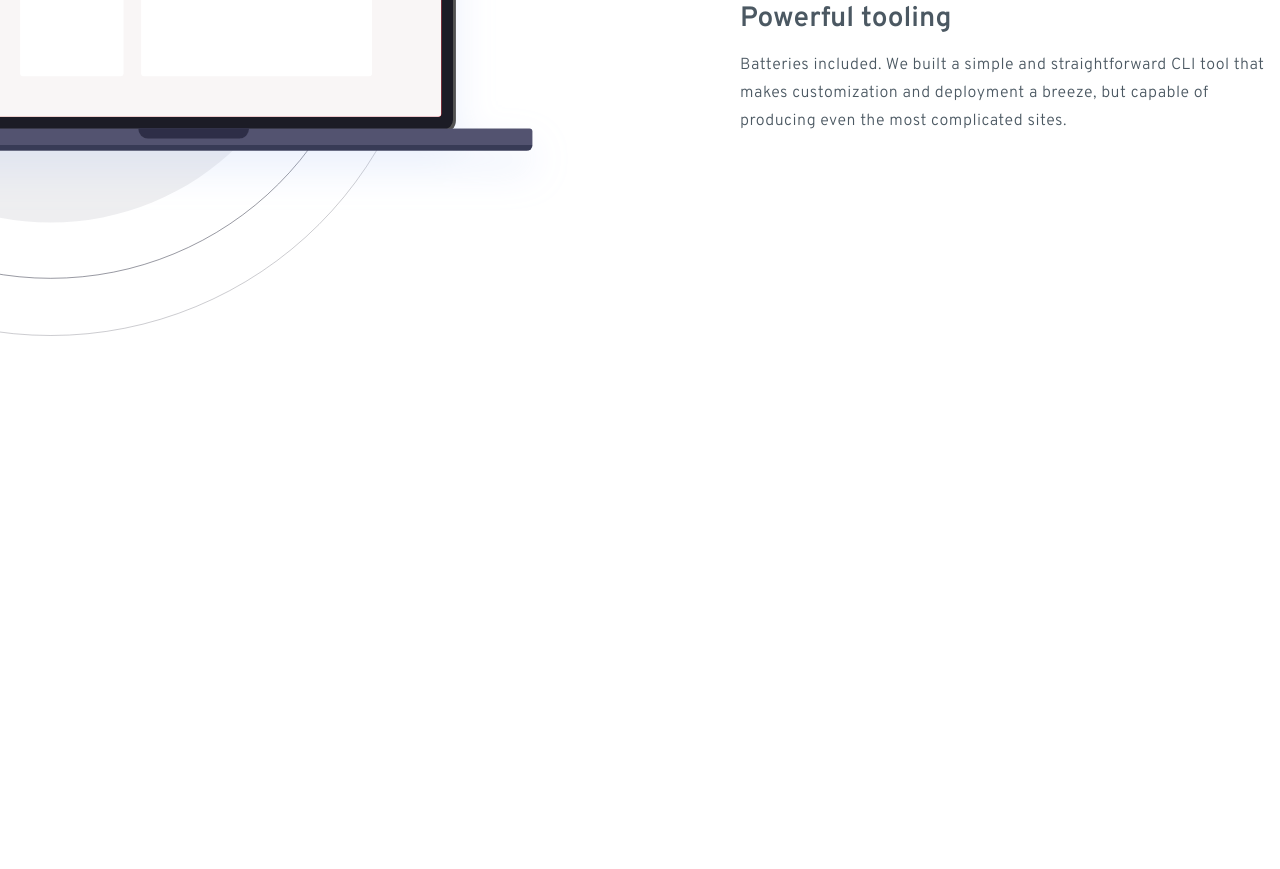
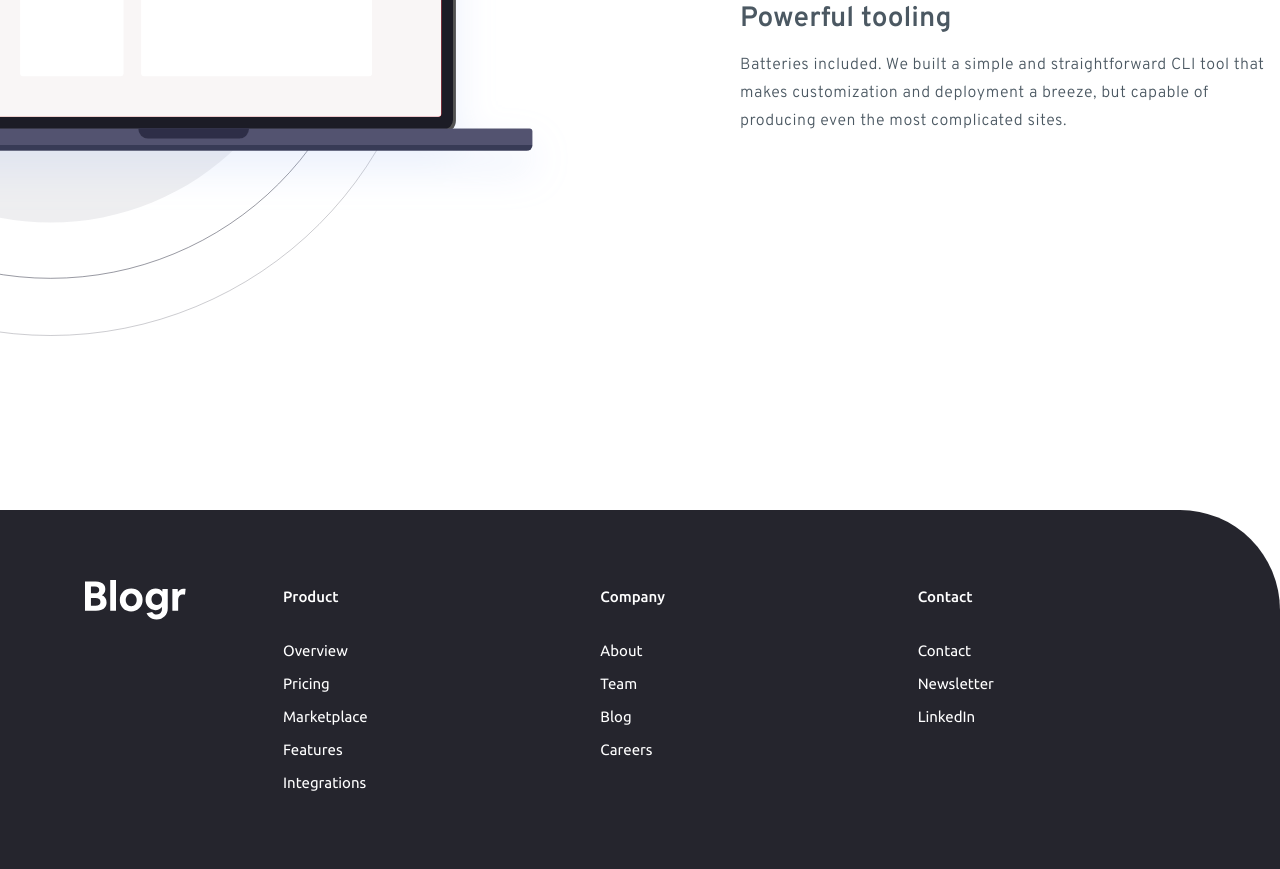
Before and after one commit to imonaar/25--blogger-landing-page-main, a website built with Parcel: page src/index.html in a window 1280 px wide. Shown: the part 2458-3327 px from the top of the page. Before the commit the page ends 2818 px from the top, so only its background shows below. Built offline with nearby package versions, Linux system fonts and the light colour scheme.

Commit message:
complete

```diff
--- a/src/index.html
+++ b/src/index.html
@@ -125,6 +125,46 @@
         </div>
       </div>
     </main>
+    <footer class="footer">
+      <div class="footer__wrapper">
+        <div class="footer__logo">
+          <a href="#">
+            <img src="../images/logo.svg" alt="blogr logo">
+          </a>
+        </div>
+        <div class="footer__content">
+          <section>
+            <h6>Product</h6>
+            <ul>
+              <li><a href="#">Overview</a></li>
+              <li><a href="#">Pricing</a></li>
+              <li><a href="#">Marketplace</a></li>
+              <li><a href="#">Features</a></li>
+              <li><a href="#">Integrations</a></li>
+            </ul>
+          </section>
+
+          <section>
+            <h6>Company</h6>
+            <ul>
+              <li><a href="#">About</a></li>
+              <li><a href="#">Team</a></li>
+              <li><a href="#">Blog</a></li>
+              <li><a href="#">Careers</a></li>
+            </ul>
+          </section>
+
+          <section>
+            <h6>Contact</h6>
+            <ul>
+              <li><a href="#">Contact</a></li>
+              <li><a href="#">Newsletter</a></li>
+              <li><a href="#">LinkedIn</a></li>
+            </ul>
+          </section>
+        </div>
+      </div>
+    </footer>
   </div>
   <script src="index.js"></script>
 </body>
--- /dev/null
+++ b/src/styles/_footer.scss
@@ -0,0 +1,76 @@
+.footer{
+  background-color: var(--Very-dark-black-blue-footer-background);
+  display: flex;
+  align-items: center;
+  justify-content: center;
+  padding-block: 4.6875rem;
+  border-radius: 0px 100px 0px 0px;
+
+  @include desktop{
+    padding-block: 4.375rem;
+  }
+  &__wrapper{
+    inline-size: 100%;
+    max-inline-size: 1110px;
+    display: grid;
+
+    @include mobile{
+      gap: 4.5rem;
+    }
+
+    @include desktop{
+      grid-template-columns: 12.375rem 1fr ;
+    }
+  }
+
+  &__content{
+    display: grid;
+    gap: 2.5rem;
+
+    @include desktop{
+      grid-template-columns: 1fr 1fr 1fr ;
+    }
+  }
+
+  &__logo{
+    @include mobile{
+      display: flex;
+      justify-content: center;
+    }
+  }
+
+  h6{
+    text-align: center;
+    font-weight: 500;
+    font-family: 'Ubuntu', sans-serif;
+    font-size: .9375rem;
+    line-height: 33px;
+    margin-bottom: 1.3125rem;
+
+    @include desktop{
+      text-align: left;
+    }
+  }
+
+  ul{
+    display: flex;
+    flex-direction: column;
+  }
+
+  li{
+    display: flex;
+    align-items: center;
+    justify-content: center;
+
+    @include desktop{
+      justify-content: flex-start;
+    }
+
+    & > a{
+      font-size: .9375rem;
+      line-height: 33px;
+      font-weight: 400;
+      font-family: 'Ubuntu', sans-serif;
+    }
+  }
+}
--- a/src/styles/_globals.scss
+++ b/src/styles/_globals.scss
@@ -40,6 +40,8 @@ body{
   color: var(--White-text);
 
   overflow-x: hidden;
+  max-inline-size: 90rem;
+  inline-size: 100%;
 
   font-size: 1rem;
 
@@ -57,7 +59,7 @@ body{
   }
 }
 
-h1, h2, h3, h4,h5, a{
+h1, h2, h3, h4, h5, h6, a{
   margin: 0;
 }
 
--- a/src/styles/styles.scss
+++ b/src/styles/styles.scss
@@ -2,3 +2,4 @@
 @import 'globals';
 @import 'header';
 @import 'main';
+@import 'footer';
```
